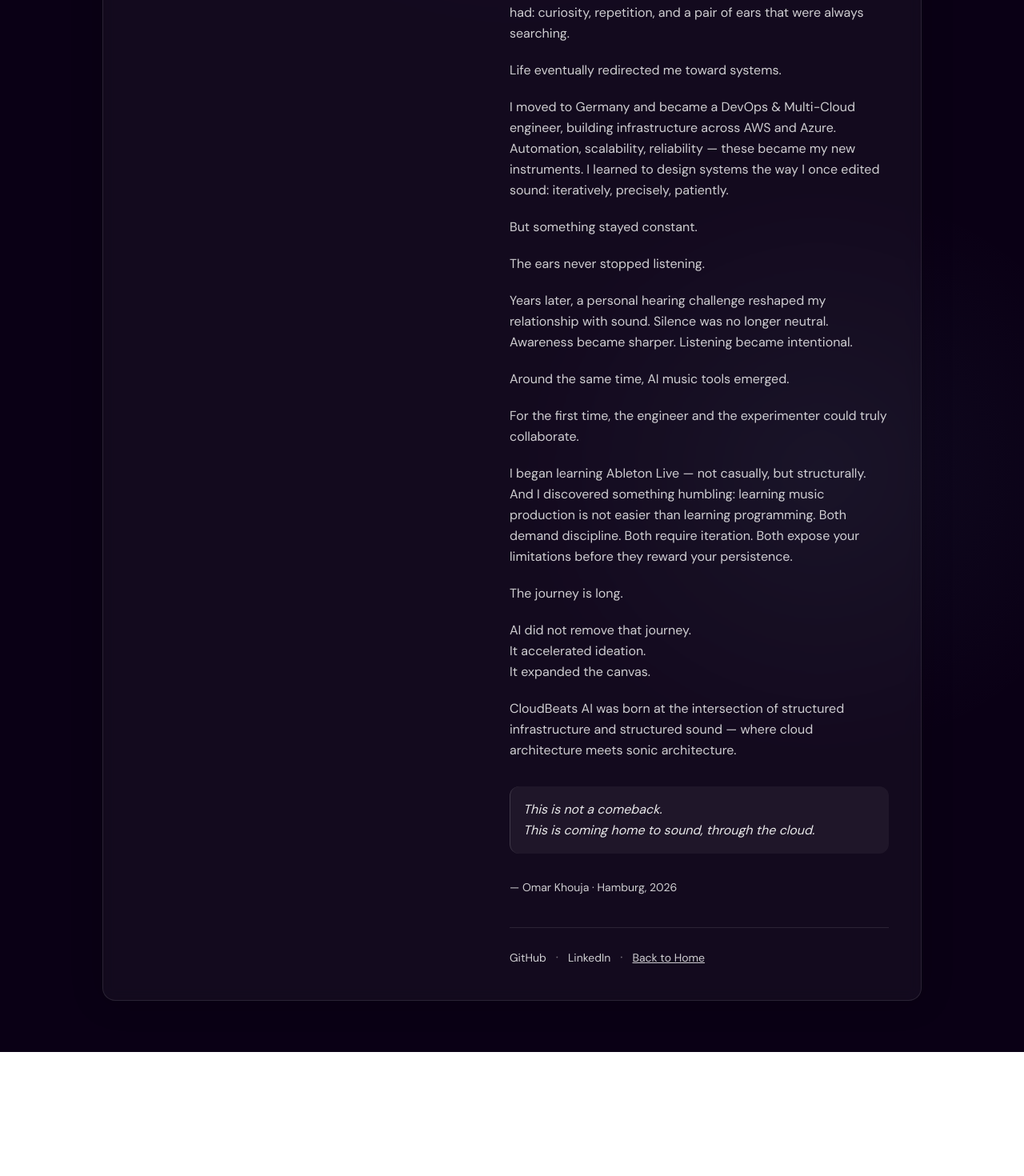
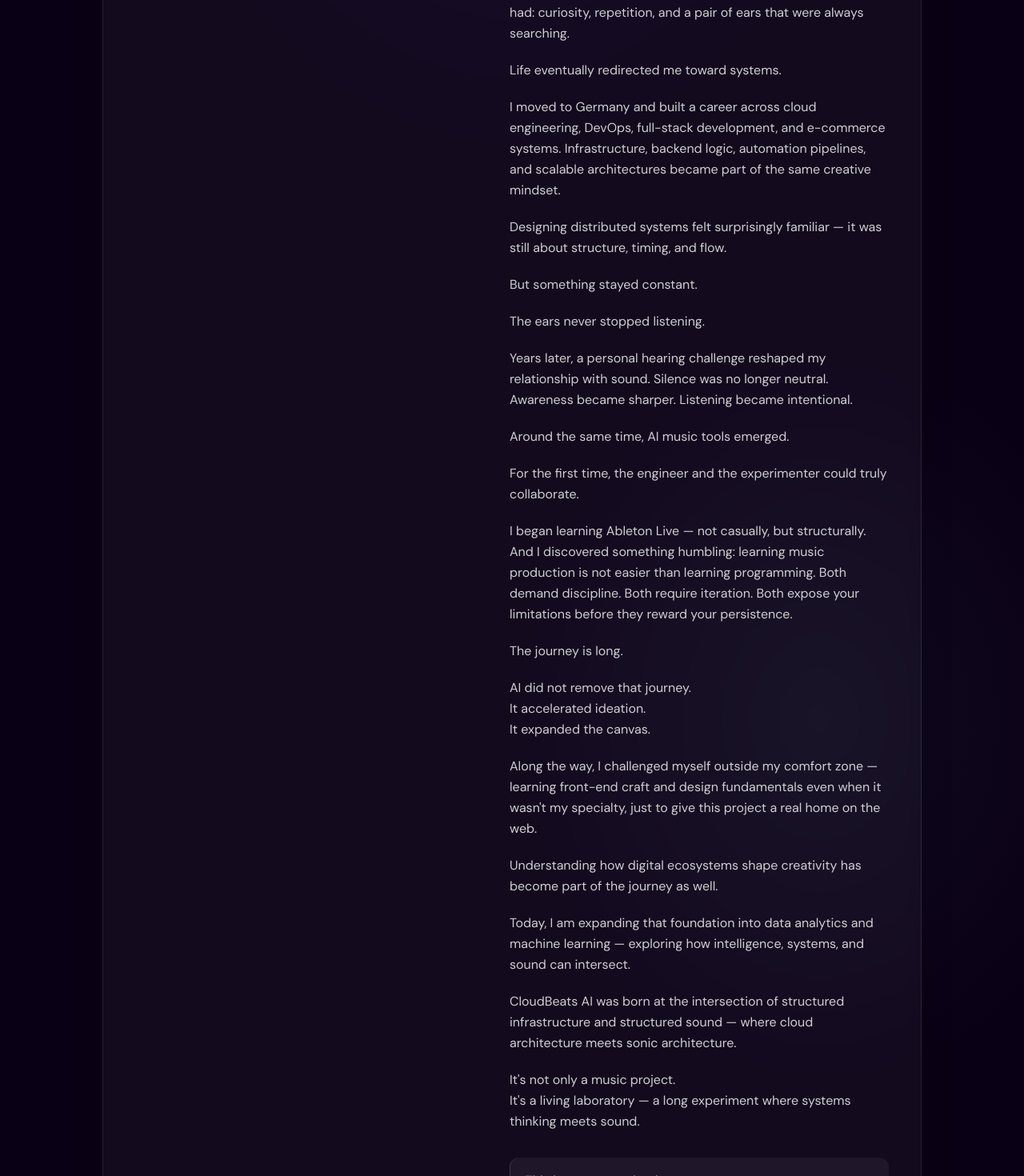
Before and after one commit to okhouja/CloudBeats_AI_Web, a Next.js app in the folder frontend/: page /about in a window 1280 px wide. Shown: the part 500-1970 px from the top of the page at 80% size. Before the commit the page ends 1815 px from the top, so only its background shows below. Built offline with nearby package versions, Linux system fonts and the light colour scheme.

Commit message:
update my Bio

```diff
--- a/frontend/app/about/page.tsx
+++ b/frontend/app/about/page.tsx
@@ -9,11 +9,11 @@ const OG_IMAGE_ABOUT = "/about/Omar-Khouja.webp";
 export const metadata: Metadata = {
   title: "Behind the Beats | CloudBeats AI",
   description:
-    "The story behind CloudBeats AI — from sound editing to cloud systems and AI-assisted music.",
+    "The story behind CloudBeats AI — where cloud systems, sound design, and AI experimentation converge.",
   openGraph: {
     title: "Behind the Beats | CloudBeats AI",
     description:
-      "The story behind CloudBeats AI — from sound editing to cloud systems and AI-assisted music.",
+      "The story behind CloudBeats AI — where cloud systems, sound design, and AI experimentation converge.",
     url: "/about",
     images: [
       {
@@ -29,7 +29,7 @@ export const metadata: Metadata = {
     card: "summary_large_image",
     title: "Behind the Beats | CloudBeats AI",
     description:
-      "The story behind CloudBeats AI — from sound editing to cloud systems and AI-assisted music.",
+      "The story behind CloudBeats AI — where cloud systems, sound design, and AI experimentation converge.",
     images: [OG_IMAGE_ABOUT],
   },
 };
@@ -71,61 +71,79 @@ export default function AboutPage() {
                 <p className="text-[var(--cb-text)]/95">
                   Before AI. Before DevOps. There was experimentation.
                 </p>
+
                 <p className="text-[var(--cb-text)]/90">
                   Between 2001 and 2011, I spent countless nights in front of
                   SoundForge and Sony Vegas — cutting audio, looping fragments,
                   stretching textures beyond their natural limits. I had no
                   formal training. No synthesizers. No roadmap.
                 </p>
+
                 <p className="text-[var(--cb-text-muted)]">
                   I didn&apos;t think of it as music.
                   <br />
                   I was simply shaping sound.
                 </p>
+
                 <p className="text-[var(--cb-text-muted)]">
                   At the time, producing electronic music properly required tools
                   and knowledge that felt out of reach. So I worked with what I
-                  had: curiosity, repetition, and a pair of ears that were
-                  always searching.
+                  had: curiosity, repetition, and a pair of ears that were always
+                  searching.
                 </p>
+
                 <p className="text-[var(--cb-text-muted)]">
                   Life eventually redirected me toward systems.
                 </p>
+
+                {/* UPDATED: broader identity */}
                 <p className="text-[var(--cb-text-muted)]">
-                  I moved to Germany and became a DevOps & Multi-Cloud engineer,
-                  building infrastructure across AWS and Azure. Automation,
-                  scalability, reliability — these became my new instruments. I
-                  learned to design systems the way I once edited sound:
-                  iteratively, precisely, patiently.
+                  I moved to Germany and built a career across cloud engineering,
+                  DevOps, full-stack development, and e-commerce systems.
+                  Infrastructure, backend logic, automation pipelines, and scalable
+                  architectures became part of the same creative mindset.
                 </p>
+
+                <p className="text-[var(--cb-text-muted)]">
+                  Designing distributed systems felt surprisingly familiar — it was
+                  still about structure, timing, and flow.
+                </p>
+
                 <p className="text-[var(--cb-text-muted)]">
                   But something stayed constant.
                 </p>
+
                 <p className="text-[var(--cb-text-muted)]">
                   The ears never stopped listening.
                 </p>
+
                 <p className="text-[var(--cb-text-muted)]">
                   Years later, a personal hearing challenge reshaped my
                   relationship with sound. Silence was no longer neutral.
                   Awareness became sharper. Listening became intentional.
                 </p>
+
                 <p className="text-[var(--cb-text-muted)]">
                   Around the same time, AI music tools emerged.
                 </p>
+
                 <p className="text-[var(--cb-text-muted)]">
-                  For the first time, the engineer and the experimenter could
-                  truly collaborate.
+                  For the first time, the engineer and the experimenter could truly
+                  collaborate.
                 </p>
+
                 <p className="text-[var(--cb-text-muted)]">
                   I began learning Ableton Live — not casually, but structurally.
-                  And I discovered something humbling: learning music production
-                  is not easier than learning programming. Both demand discipline.
-                  Both require iteration. Both expose your limitations before
-                  they reward your persistence.
+                  And I discovered something humbling: learning music production is
+                  not easier than learning programming. Both demand discipline.
+                  Both require iteration. Both expose your limitations before they
+                  reward your persistence.
                 </p>
+
                 <p className="text-[var(--cb-text-muted)]">
                   The journey is long.
                 </p>
+
                 <p className="text-[var(--cb-text-muted)]">
                   AI did not remove that journey.
                   <br />
@@ -133,16 +151,49 @@ export default function AboutPage() {
                   <br />
                   It expanded the canvas.
                 </p>
+
+                {/* NEW: design/frontend challenge + digital ecosystems */}
+                <p className="text-[var(--cb-text-muted)]">
+                  Along the way, I challenged myself outside my comfort zone —
+                  learning front-end craft and design fundamentals even when it
+                  wasn&apos;t my specialty, just to give this project a real home on
+                  the web.
+                </p>
+
+                <p className="text-[var(--cb-text-muted)]">
+                  Understanding how digital ecosystems shape creativity has become
+                  part of the journey as well.
+                </p>
+
+                {/* NEW: future direction */}
+                <p className="text-[var(--cb-text-muted)]">
+                  Today, I am expanding that foundation into data analytics and
+                  machine learning — exploring how intelligence, systems, and sound
+                  can intersect.
+                </p>
+
+                {/* UPDATED: clearer positioning */}
                 <p className="text-[var(--cb-text-muted)]">
                   CloudBeats AI was born at the intersection of structured
                   infrastructure and structured sound — where cloud architecture
                   meets sonic architecture.
                 </p>
 
+                <p className="text-[var(--cb-text-muted)]">
+                  It&apos;s not only a music project.
+                  <br />
+                  It&apos;s a living laboratory — a long experiment where systems
+                  thinking meets sound.
+                </p>
+
+                {/* UPDATED: stronger ending */}
                 <blockquote className="my-8 rounded-xl border-l border-white/15 bg-white/5 py-4 pl-4 pr-4 italic text-white/90">
                   This is not a comeback.
                   <br />
-                  This is coming home to sound, through the cloud.
+                  It is an integration.
+                  <br />
+                  Engineering, data, systems, and sound — converging into one long
+                  experiment.
                 </blockquote>
 
                 <p className="text-sm text-[var(--cb-text-muted)]">
```
